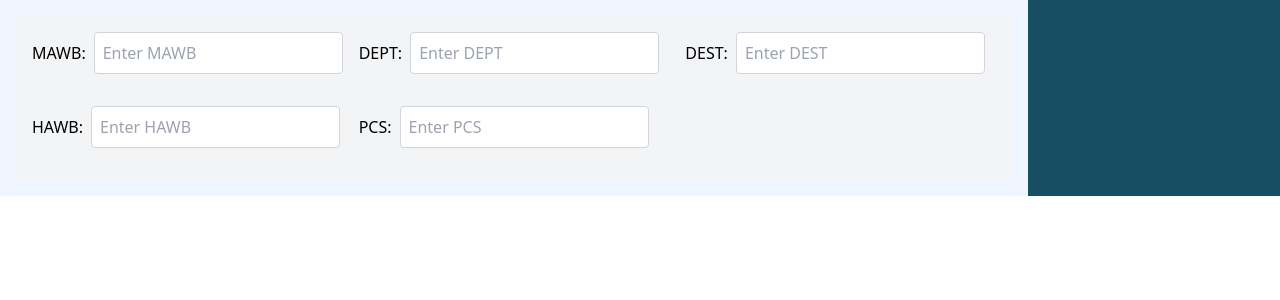
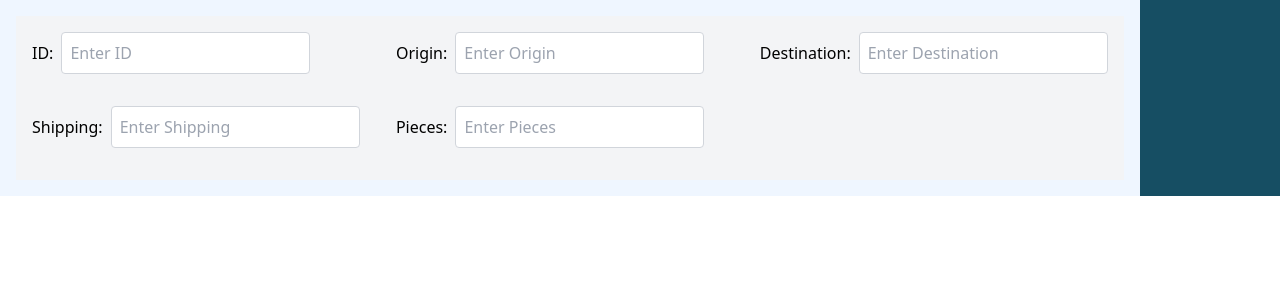
Before and after one commit to JaayTeeee/cathay_personalize, a Next.js app: page /smartsuggestion in a window 1280 px wide. Shown: the top 300 px of the page. Built offline with nearby package versions, Linux system fonts and the light colour scheme; no server answers; the database is empty.

Commit message:
ShipmentDescription.tsx

```diff
--- a/src/components/ui/ShipmentDescription.tsx
+++ b/src/components/ui/ShipmentDescription.tsx
@@ -3,11 +3,11 @@ import React, { useEffect, useState } from "react";
 
 export default function ShipmentDescription({ shipmentId }) {
     // State to hold input values
-    const [mawb, setMawb] = useState('');
-    const [dept, setDept] = useState('');
-    const [dest, setDest] = useState('');
-    const [hawb, setHawb] = useState('');
-    const [pcs, setPcs] = useState('');
+    const [id, setId] = useState('');
+    const [origin, setOrigin] = useState('');
+    const [destination, setDestination] = useState('');
+    const [shipping, setShipping] = useState('');
+    const [pieces, setPieces] = useState('');
 
     // Effect to fetch shipment data when the component mounts
     useEffect(() => {
@@ -31,11 +31,11 @@ export default function ShipmentDescription({ shipmentId }) {
                     console.log('Fetched Shipment Data:', shipmentData);
 
                     // Set state with fetched data
-                    setMawb(shipmentData.mawb || '');
-                    setDept(shipmentData.dept || '');
-                    setDest(shipmentData.dest || '');
-                    setHawb(shipmentData.hawb || '');
-                    setPcs(shipmentData.pcs || '');
+                    setId(shipmentData.id || '');
+                    setOrigin(shipmentData.origin || '');
+                    setDestination(shipmentData.destination || '');
+                    setShipping(shipmentData.shipping || '');
+                    setPIeces(shipmentData.pieces || '');
                 }
             } catch (error) {
                 console.error('Error fetching shipment data:', error);
@@ -51,53 +51,53 @@ export default function ShipmentDescription({ shipmentId }) {
             <div className={`p-4 bg-blue-50`}>
                 <div className="grid grid-cols-3 gap-4 p-4 bg-gray-100">
                     <div className="flex items-center mb-4">
-                        <Text as="span" className="font-semibold text-black-900">MAWB:</Text>
+                        <Text as="span" className="font-semibold text-black-900">ID:</Text>
                         <input
                             type="text"
-                            value={mawb}
-                            onChange={(e) => setMawb(e.target.value)} // Allow editing if needed
+                            value={id}
+                            onChange={(e) => setId(e.target.value)} // Allow editing if needed
                             className="ml-2 p-2 border border-gray-300 rounded"
-                            placeholder="Enter MAWB"
+                            placeholder="Enter ID"
                         />
                     </div>
                     <div className="flex items-center mb-4">
-                        <Text as="span" className="font-semibold text-black-900">DEPT:</Text>
+                        <Text as="span" className="font-semibold text-black-900">Origin:</Text>
                         <input
                             type="text"
-                            value={dept}
+                            value={origin}
                             onChange={(e) => setDept(e.target.value)} // Allow editing if needed
                             className="ml-2 p-2 border border-gray-300 rounded"
-                            placeholder="Enter DEPT"
+                            placeholder="Enter Origin"
                         />
                     </div>
                     <div className="flex items-center mb-4">
-                        <Text as="span" className="font-semibold text-black-900">DEST:</Text>
+                        <Text as="span" className="font-semibold text-black-900">Destination:</Text>
                         <input
                             type="text"
-                            value={dest}
+                            value={destination}
                             onChange={(e) => setDest(e.target.value)} // Allow editing if needed
                             className="ml-2 p-2 border border-gray-300 rounded"
-                            placeholder="Enter DEST"
+                            placeholder="Enter Destination"
                         />
                     </div>
                     <div className="flex items-center mb-4">
-                        <Text as="span" className="font-semibold text-black-900">HAWB:</Text>
+                        <Text as="span" className="font-semibold text-black-900">Shipping:</Text>
                         <input
                             type="text"
-                            value={hawb}
+                            value={shipping}
                             onChange={(e) => setHawb(e.target.value)} // Allow editing if needed
                             className="ml-2 p-2 border border-gray-300 rounded"
-                            placeholder="Enter HAWB"
+                            placeholder="Enter Shipping"
                         />
                     </div>
                     <div className="flex items-center mb-4">
-                        <Text as="span" className="font-semibold text-black-900">PCS:</Text>
+                        <Text as="span" className="font-semibold text-black-900">Pieces:</Text>
                         <input
                             type="text"
-                            value={pcs}
+                            value={pieces}
                             onChange={(e) => setPcs(e.target.value)} // Allow editing if needed
                             className="ml-2 p-2 border border-gray-300 rounded"
-                            placeholder="Enter PCS"
+                            placeholder="Enter Pieces"
                         />
                     </div>
                 </div>
```
